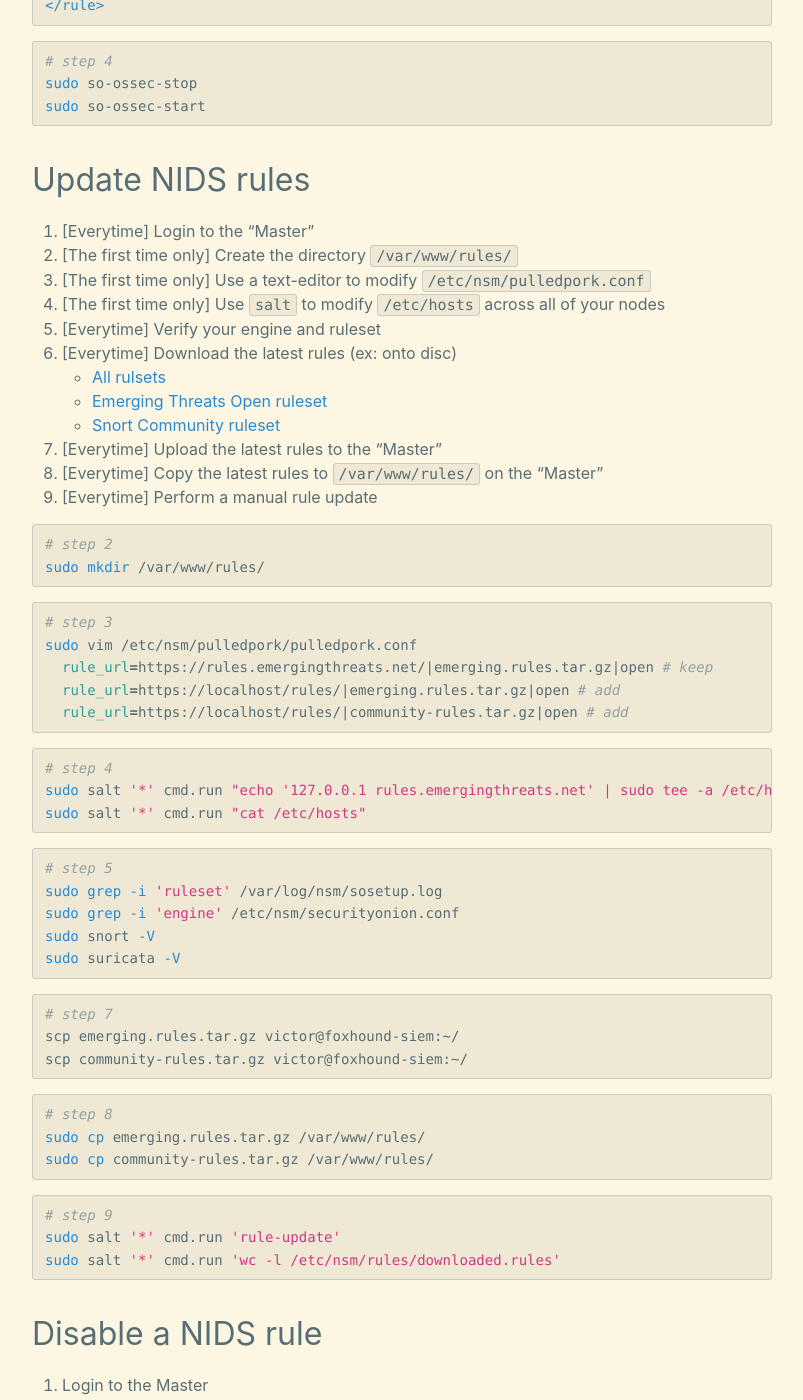
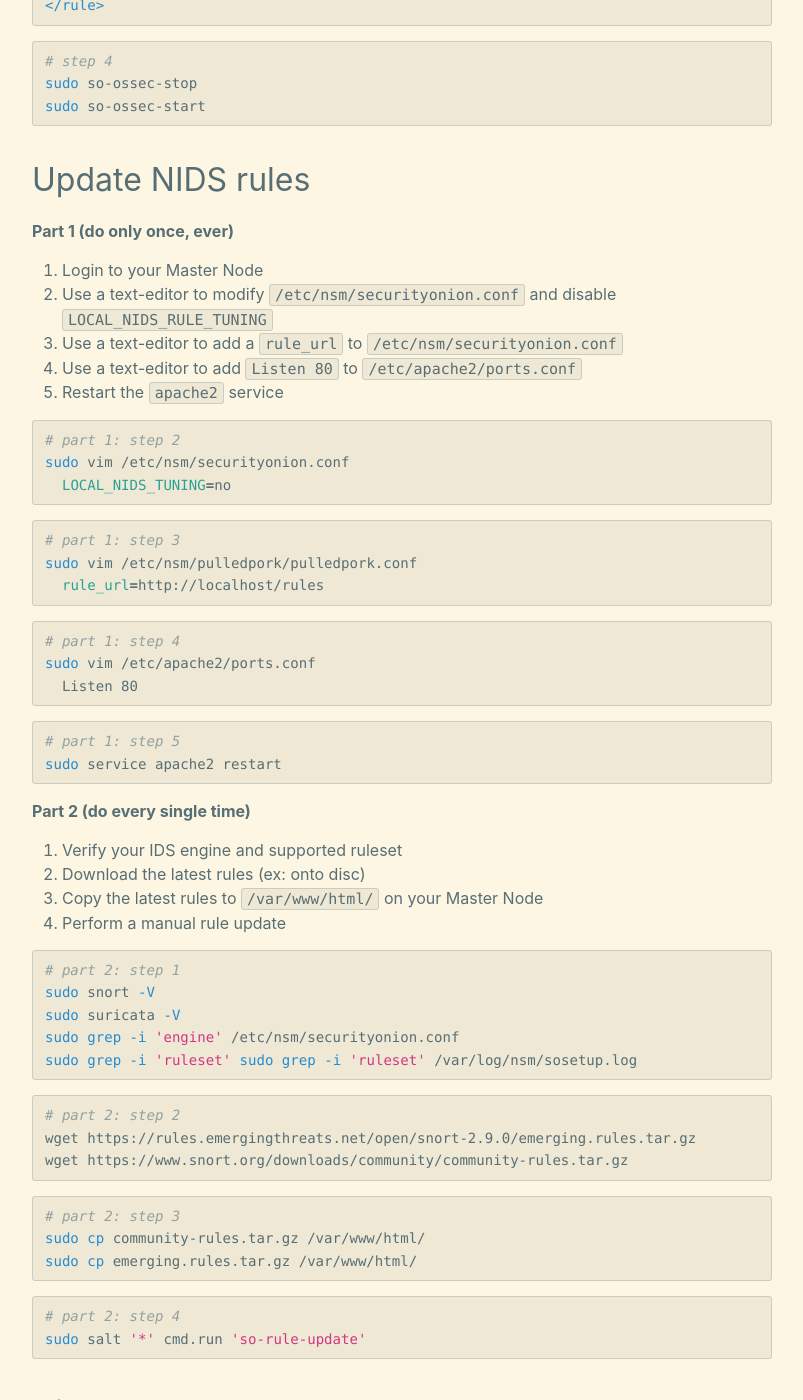
Before and after one commit to cyberphor/blog, a Jekyll site: the page built from _posts/2020-06-20-security-onion-16-tuning.md, in a window 1280 px wide and 1400 px high, scrolled down 1907 px. Shown: the whole window, without its empty margins (238-1041 px from the left). Built offline with Jekyll 4.4.1, drawn with Linux system fonts in a browser that asks for light colours; some of the changed text lies outside the part shown.

Commit message:
Update 2020-06-20-security-onion-16-tuning.md

````diff
--- a/_posts/2020-06-20-security-onion-16-tuning.md
+++ b/_posts/2020-06-20-security-onion-16-tuning.md
@@ -88,57 +88,60 @@ sudo so-ossec-stop
 sudo so-ossec-start
 ```
 
+
 ## Update NIDS rules
-1. [Everytime] Login to the "Master"
-2. [The first time only] Create the directory `/var/www/rules/`
-3. [The first time only] Use a text-editor to modify `/etc/nsm/pulledpork.conf`
-4. [The first time only] Use `salt` to modify `/etc/hosts` across all of your nodes
-5. [Everytime] Verify your engine and ruleset
-6. [Everytime] Download the latest rules (ex: onto disc)
-  * [All rulsets](https://securityonion.readthedocs.io/en/latest/rules.html)
-  * [Emerging Threats Open ruleset](https://rules.emergingthreats.net/open/)
-  * [Snort Community ruleset](https://www.snort.org/downloads/community/)
-7. [Everytime] Upload the latest rules to the "Master"
-8. [Everytime] Copy the latest rules to `/var/www/rules/` on the "Master"
-9. [Everytime] Perform a manual rule update
+**Part 1 (do only once, ever)**
+1. Login to your Master Node
+2. Use a text-editor to modify `/etc/nsm/securityonion.conf` and disable `LOCAL_NIDS_RULE_TUNING`
+3. Use a text-editor to add a `rule_url` to `/etc/nsm/securityonion.conf`
+4. Use a text-editor to add `Listen 80` to `/etc/apache2/ports.conf`
+5. Restart the `apache2` service
 
 ```bash
-# step 2
-sudo mkdir /var/www/rules/
+# part 1: step 2
+sudo vim /etc/nsm/securityonion.conf
+  LOCAL_NIDS_TUNING=no
 ```
 ```bash
-# step 3
+# part 1: step 3
 sudo vim /etc/nsm/pulledpork/pulledpork.conf
-  rule_url=https://rules.emergingthreats.net/|emerging.rules.tar.gz|open # keep
-  rule_url=https://localhost/rules/|emerging.rules.tar.gz|open # add
-  rule_url=https://localhost/rules/|community-rules.tar.gz|open # add
+  rule_url=http://localhost/rules
 ```
 ```bash
-# step 4
-sudo salt '*' cmd.run "echo '127.0.0.1 rules.emergingthreats.net' | sudo tee -a /etc/hosts"
-sudo salt '*' cmd.run "cat /etc/hosts"
+# part 1: step 4
+sudo vim /etc/apache2/ports.conf
+  Listen 80
 ```
 ```bash
-# step 5
-sudo grep -i 'ruleset' /var/log/nsm/sosetup.log
-sudo grep -i 'engine' /etc/nsm/securityonion.conf
+# part 1: step 5
+sudo service apache2 restart
+```
+**Part 2 (do every single time)**
+6. Verify your IDS engine and supported ruleset
+8. Download the latest rules (ex: onto disc)
+7. Copy the latest rules to `/var/www/html/` on your Master Node
+8. Perform a manual rule update
+
+```bash
+# part 2: step 1
 sudo snort -V
 sudo suricata -V
+sudo grep -i 'engine' /etc/nsm/securityonion.conf
+sudo grep -i 'ruleset' sudo grep -i 'ruleset' /var/log/nsm/sosetup.log
 ```
 ```bash
-# step 7
-scp emerging.rules.tar.gz victor@foxhound-siem:~/
-scp community-rules.tar.gz victor@foxhound-siem:~/
+# part 2: step 2
+wget https://rules.emergingthreats.net/open/snort-2.9.0/emerging.rules.tar.gz
+wget https://www.snort.org/downloads/community/community-rules.tar.gz
 ```
 ```bash
-# step 8
-sudo cp emerging.rules.tar.gz /var/www/rules/
-sudo cp community-rules.tar.gz /var/www/rules/
+# part 2: step 3
+sudo cp community-rules.tar.gz /var/www/html/
+sudo cp emerging.rules.tar.gz /var/www/html/
 ```
 ```bash
-# step 9
-sudo salt '*' cmd.run 'rule-update'
-sudo salt '*' cmd.run 'wc -l /etc/nsm/rules/downloaded.rules'
+# part 2: step 4
+sudo salt '*' cmd.run 'so-rule-update'
 ```
 
 ## Disable a NIDS rule
@@ -178,7 +181,8 @@ source_ip:192.168.1.69 AND event_type:bro_dns
 source_ip:192.168.1.69 AND event_type:bro_dns AND @timestamp:["2020-06-23T09:00" TO "2020-06-23T17:00"]
 ```
 
-### Change the name of a sensor: Part 1 of 2
+## Change the name of a sensor
+### Part 1 of 2
 1. Login to the sensor
 2. Stop the `salt-minion` service on the sensor
 3. Use a text-editor to open `/etc/salt/minion-id`
@@ -203,7 +207,7 @@ sudo vim /etc/salt/minion-id
 sudo service salt-minion start
 ```
 
-### Change the name of a sensor: Part 2 of 2
+### Part 2 of 2
 1. Login to the master
 2. List the currently accepted salt keys
 3. Accept the new key from the previously modified sensor
@@ -229,48 +233,4 @@ sudo salt '*' test.ping
 
 ### References
 * https://groups.google.com/forum/m/#!topic/security-onion/SyJSSYtZws0
-
-### Working
-[Security Onion Google Groups Thread (Reference)](https://groups.google.com/forum/#!topic/security-onion/oXdaQHVQ8-c)
-```bash
-# once
-# once gecko-siem
-sudo vim /etc/hosts
-  12.34.56.78 foxhound-siem
-```
-```bash
-# once
-# on gecko-siem
-sudo vim /etc/nsm/pulledpork/pulledpork.conf
-  rule_url=https://foxhound-siem/rules
-```
-```bash
-# once
-# on gecko-siem
-sudo vim /etc/nsm/securityonion.conf
-  LOCAL_NIDS_TUNING=no
-```
-```bash
-# once
-# on foxhound-siem
-sudo vim /etc/apache2/ports.conf
-  Listen 80
-```
-```bash
-# once
-# on foxhound-siem
-sudo service apache2 restart
-```
-```bash
-# everytime
-# on foxhound-siem
-wget https://rules.emergingthreats.net/open/snort-2.9.0/emerging.rules.tar.gz
-wget https://www.snort.org/downloads/community/community-rules.tar.gz
-sudo cp community-rules.tar.gz /var/www/html/
-sudo cp emerging.rules.tar.gz /var/www/html/
-```
-```bash
-# everytime
-# on gecko-siem
-sudo salt '*' cmd.run 'rule-update'
-```
+* https://groups.google.com/forum/#!topic/security-onion/oXdaQHVQ8-c
````
